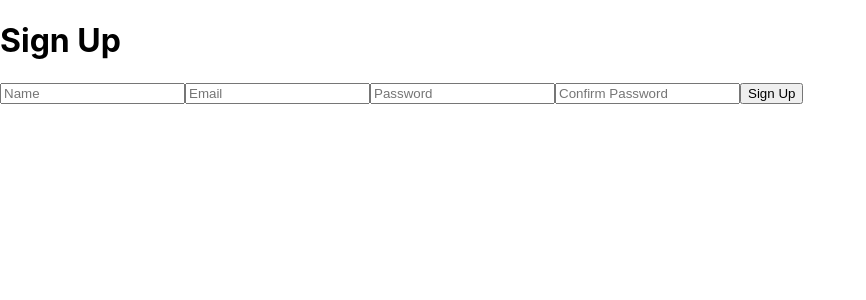
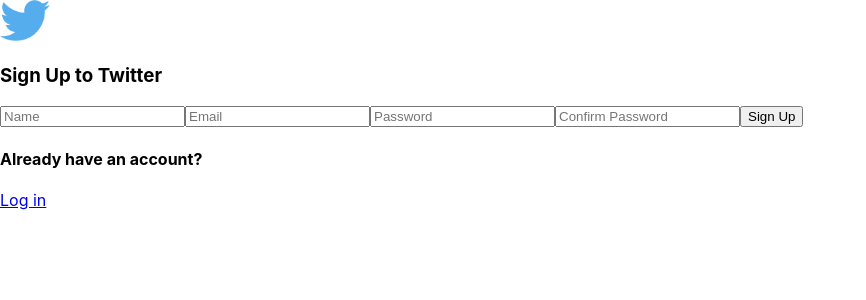
Before and after one commit to Andrei-R1/twitter-clone-frontend-v2, a React (Create React App) app: page /signup in a window 1280 px wide. Shown: the top 300 px of the page, without its empty margins (0-866 px from the left). Built offline with nearby package versions, Linux system fonts and the light colour scheme.

Commit message:
Login and Signup simple styles

```diff
--- a/src/App.css
+++ b/src/App.css
@@ -1,38 +1,6 @@
-.App {
-  text-align: center;
+:root {
+  --main-color: #55abee;
+  --button-hover-color: #228dcf;
 }
 
-.App-logo {
-  height: 40vmin;
-  pointer-events: none;
-}
-
-@media (prefers-reduced-motion: no-preference) {
-  .App-logo {
-    animation: App-logo-spin infinite 20s linear;
-  }
-}
-
-.App-header {
-  background-color: #282c34;
-  min-height: 100vh;
-  display: flex;
-  flex-direction: column;
-  align-items: center;
-  justify-content: center;
-  font-size: calc(10px + 2vmin);
-  color: white;
-}
-
-.App-link {
-  color: #61dafb;
-}
-
-@keyframes App-logo-spin {
-  from {
-    transform: rotate(0deg);
-  }
-  to {
-    transform: rotate(360deg);
-  }
-}
+@import "./styles/login.css";
--- a/src/pages/Login.tsx
+++ b/src/pages/Login.tsx
@@ -2,7 +2,8 @@
 import { useMutation, gql } from "@apollo/client";
 import { ErrorMessage, Field, Form, Formik } from "formik";
 import * as Yup from "yup";
-import { useNavigate } from "react-router-dom";
+import { Link, useNavigate } from "react-router-dom";
+import TwitterLogo from "../styles/assets/twitter-logo.png";
 
 const LOGIN_MUTATION = gql`
   mutation login($email: String!, $password: String!) {
@@ -36,7 +37,8 @@
 
   return (
     <div>
-      <h1>Login</h1>
+      <img src={TwitterLogo} alt="Logo" style={{width: "50px"}} className="logo" />
+      <h3>Log In to Twitter</h3>
       <Formik
         initialValues={initialValues}
         validationSchema={validationSchema}
@@ -55,9 +57,13 @@
           <ErrorMessage name="email" component={"div"} />
           <Field name="password" type="password" placeholder="Password" />
           <ErrorMessage name="password" component={"div"} />
-          <button type="submit">Login</button>
+          <button type="submit" className="login-button"><span>Login</span></button>
         </Form>
       </Formik>
+      <div className="register">
+        <h4>Don't have an account?</h4>
+        <Link to="/signup">Sign up</Link>
+      </div>
     </div>
   );
 }
--- a/src/pages/Signup.tsx
+++ b/src/pages/Signup.tsx
@@ -2,7 +2,8 @@
 import { useMutation, gql } from "@apollo/client";
 import { ErrorMessage, Field, Form, Formik } from "formik";
 import * as Yup from "yup";
-import { useNavigate } from "react-router-dom";
+import { Link, useNavigate } from "react-router-dom";
+import TwitterLogo from "../styles/assets/twitter-logo.png";
 
 const SIGNUP_MUTATION = gql`
   mutation signup($name: String, $email: String!, $password: String!) {
@@ -47,7 +48,8 @@
 
   return (
     <div>
-      <h1>Sign Up</h1>
+      <img src={TwitterLogo} alt="Logo" style={{width: "50px"}} className="logo" />
+      <h3>Sign Up to Twitter</h3>
       <Formik
         initialValues={initialValues}
         validationSchema={validationSchema}
@@ -74,9 +76,13 @@
             placeholder="Confirm Password"
           />
           <ErrorMessage name="confirmPassword" component={"div"} />
-          <button type="submit">Sign Up</button>
+          <button type="submit" className="login-button"><span>Sign Up</span></button>
         </Form>
       </Formik>
+      <div className="register">
+        <h4>Already have an account?</h4>
+        <Link to="/login">Log in</Link>
+      </div>
     </div>
   );
 }
--- /dev/null
+++ b/src/styles/login.css
@@ -0,0 +1,88 @@
+div {
+	background-color: #fff;
+	width: 50vw;
+	margin: 5em auto;
+}
+
+.logo {
+	display: block;
+	margin-left: auto;
+	margin-right: auto;
+	width: 50%;
+}
+
+form {
+	display: grid;
+	grid-template-columns: 1fr;
+}
+
+input {
+	color: rgb(38, 50, 56);
+	font-weight: 600;
+	font-size: 16px;
+	letter-spacing: 1px;
+	border-color: var(--main-color);
+	padding: 10px 20px;
+	border: none;
+	border-radius: 20px;
+	outline: none;
+	box-sizing: border-box;
+	border: 2px solid rgb(0, 0, 0, 0.2);
+	text-align: center;
+	margin-bottom: 27px;
+}
+
+h3 {
+	font-weight: bold;
+	font-size: 23px;
+	text-align: center;
+}
+
+.login-button {
+	width: 100%;
+	padding-top: 10px;
+	padding-bottom: 10px;
+	cursor: pointer;
+	outline: none;
+}
+
+button,
+button span {
+	border-radius: 25px;
+}
+button {
+	background-color: var(--main-color);
+	border: 0;
+	color: #fff;
+	font-weight: bold;
+}
+button span {
+	display: block;
+	padding: 0.4em 0.2em;
+	transition: all 0.1s linear;
+	font-size: 15px;
+}
+button:hover {
+	background: var(--button-hover-color);
+}
+button:active span {
+	background-color: rgba(0, 0, 0, 0.2);
+}
+button span:focus {
+	outline: 0;
+}
+button:disabled {
+	opacity: 0.5;
+}
+a {
+	text-decoration: none;
+	/* color: var(--main-color); */
+}
+
+.login {
+	text-align: center;
+}
+
+.register {
+	text-align: center;
+}
```
Also changed, not shown: src/styles/assets/twitter-logo.png (added).
